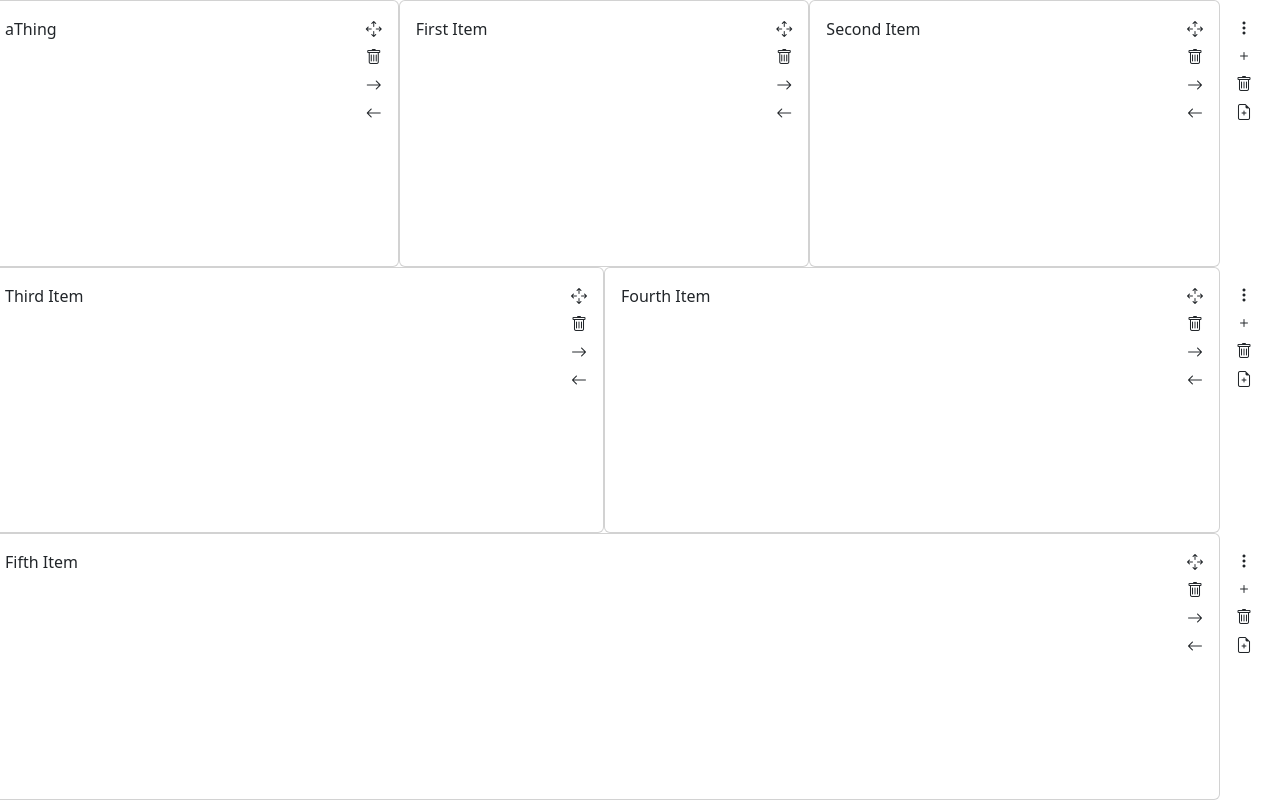
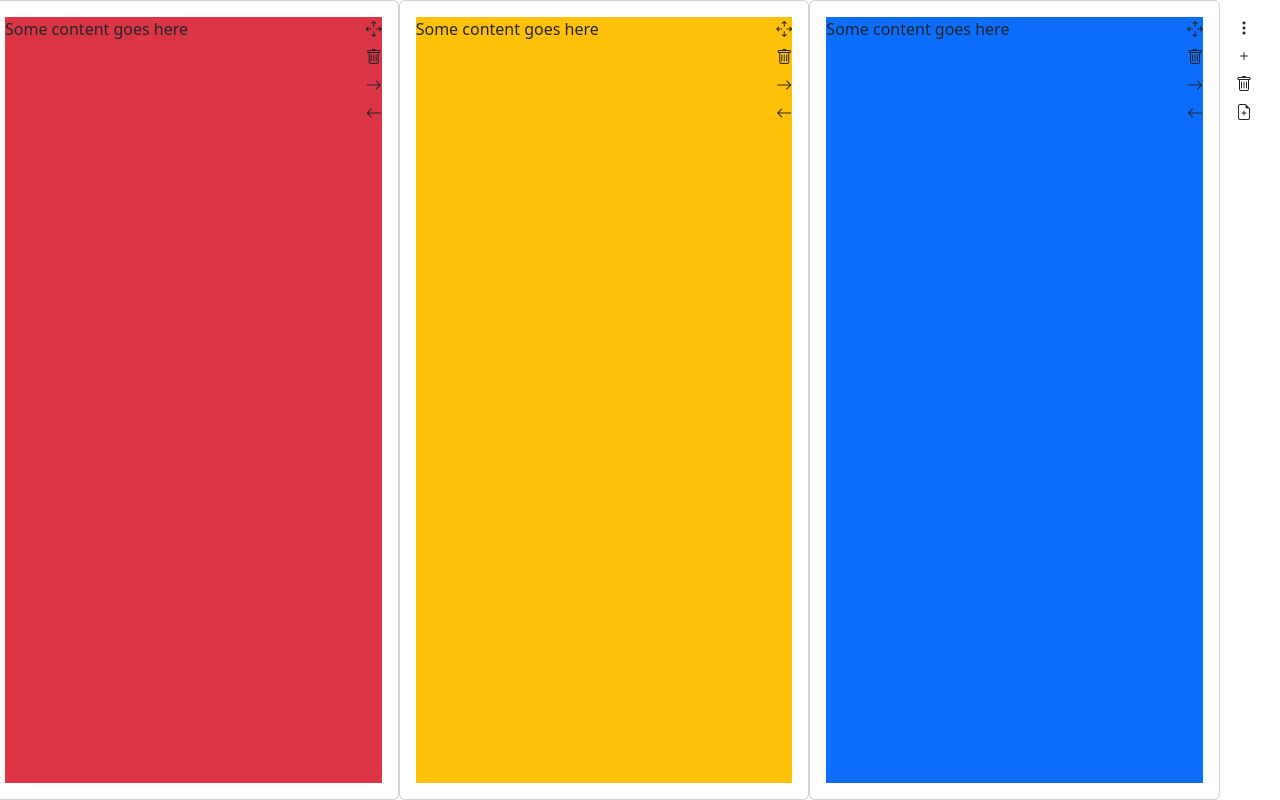
Before and after one commit to avocado-bytes/drag-drop-grid, an Angular app: page / in a window 1280 px wide. Built offline with nearby package versions, Linux system fonts and the light colour scheme.

Commit message:
feat: refactor grid to component with templates

```diff
--- a/src/app/app.component.html
+++ b/src/app/app.component.html
@@ -1,26 +1,19 @@
-<div class="d-flex flex-column h-100" cdkDropListGroup>
-  <ng-container *ngFor="let row of contentsMatrix; index as rowIndex">
-    <div appTileContainer #ctnr="appTileContainer" cdkDropList cdkDropListOrientation="horizontal" [cdkDropListData]="row" (cdkDropListDropped)="drop($event)" class="flex-grow-1 position-relative pe-5">
-      <ng-container *ngFor="let col of row">
-        <div #tile="appTile" class="card p-3" cdkDrag appTile>
-          <div>
-            {{ col }}
-          </div>
-          <div class="position-absolute top-0 end-0 p-3 d-flex flex-column gap-1" style="width: initial">
-            <i class="bi bi-arrows-move cursor-pointer" cdkDragHandle></i>
-            <i class="bi bi-trash cursor-pointer" (click)="removeItem(row, col)"></i>
-            <i class="bi bi-arrow-right cursor-pointer" (click)="makeLarger(row, col, tile)"></i>
-            <i class="bi bi-arrow-left cursor-pointer" (click)="makeSmaller(row, col, tile)"></i>
-            <i *ngIf="tile.width">W: {{ tile.width }} / 12</i>
-          </div>
-        </div>
-      </ng-container>
-      <div class="position-absolute top-0 end-0 p-3 d-flex flex-column gap-1" style="width: initial">
-        <i class="bi bi-three-dots-vertical  cursor-pointer"></i>
-        <i class="bi bi-plus  cursor-pointer" (click)="addItem(row)"></i>
-        <i class="bi bi-trash cursor-pointer" (click)="removeRow(rowIndex)"></i>
-        <i class="bi bi-file-earmark-plus  cursor-pointer" (click)="addRow()"></i>
-      </div>
+<app-grid>
+  <ng-template appGridItem="firstItem" appGridItemLabel="First Item">
+    <div class="bg-danger h-100">
+      Some content goes here
     </div>
-  </ng-container>
-</div>
+  </ng-template>
+
+  <ng-template appGridItem="secondItem" appGridItemLabel="Second Item">
+    <div class="bg-warning h-100">
+      Some content goes here
+    </div>
+  </ng-template>
+
+  <ng-template appGridItem="thirdItem" appGridItemLabel="Third Item">
+    <div class="bg-primary h-100">
+      Some content goes here
+    </div>
+  </ng-template>
+</app-grid>
--- a/src/app/app.component.ts
+++ b/src/app/app.component.ts
@@ -1,8 +1,4 @@
-import {CdkDrag, CdkDragDrop, CdkDropList, moveItemInArray, transferArrayItem} from '@angular/cdk/drag-drop';
-import { AfterViewInit, Component, QueryList, TemplateRef, ViewChild, ViewChildren, ViewContainerRef } from '@angular/core';
-import {first, firstValueFrom, skip} from 'rxjs';
-import {TileContainerDirective} from './directive/tile-container.directive';
-import {TileDirective} from './directive/tile.directive';
+import { Component } from '@angular/core';
 
 @Component({
   selector: 'app-root',
@@ -11,62 +7,4 @@ import {TileDirective} from './directive/tile.directive';
 })
 export class AppComponent {
   title = 'drag-drop';
-
-  contentsMatrix: string[][] = [['aThing', 'First Item', 'Second Item'], ['Third Item', 'Fourth Item'], ['Fifth Item']];
-
-  removeRow(index: number): void {
-    this.contentsMatrix.splice(index, 1);
-  }
-
-
-  addRow(): void {
-    this.contentsMatrix.push([]);
-  }
-
-  removeItem(target?: string[], item?: string): void {
-    if (item) {
-      const index = target?.indexOf(item) ?? -1;
-      target?.splice(index, 1);
-    }
-  }
-
-  makeLarger(items: string[], cell: string, tile: TileDirective): void {
-    if (tile.width) {
-      tile.width = Math.min(tile.width + 1, 12);
-    } else {
-      const baseDimension = Math.ceil(12 / Math.max(items.length, 0));
-      const updatedDimension = Math.min(baseDimension + 1, 12);
-      tile.width = updatedDimension;
-    }
-  }
-
-  makeSmaller(items: string[], cell: string, tile: TileDirective): void {
-    if (tile.width) {
-      tile.width = Math.max(tile.width - 1, 1);
-    } else {
-      const baseDimension = Math.ceil(12 / Math.max(items.length, 0));
-      const updatedDimension = Math.max(baseDimension - 1, 1);
-      tile.width = updatedDimension;
-    }
-  }
-
-  addItem(target?: string[]): void {
-    const contents = prompt('Item Contents?');
-    if (contents) {
-      target?.push(contents);
-    }
-  }
-
-  drop(event: CdkDragDrop<any>) {
-    if (event.previousContainer === event.container) {
-      moveItemInArray(event.container.data, event.previousIndex, event.currentIndex);
-    } else {
-      transferArrayItem(
-        event.previousContainer.data,
-        event.container.data,
-        event.previousIndex,
-        event.currentIndex,
-      );
-    }
-  }
 }
--- a/src/app/app.module.ts
+++ b/src/app/app.module.ts
@@ -11,6 +11,8 @@ import { TileDirective } from './directive/tile.directive';
 import { RedTileComponent } from './component/red-tile/red-tile.component';
 import { BlueTileComponent } from './component/blue-tile/blue-tile.component';
 import { PurpleTileComponent } from './component/purple-tile/purple-tile.component';
+import { GridComponent } from './component/grid/grid.component';
+import { GridItemDirective } from './directive/grid-item.directive';
 
 @NgModule({
   declarations: [
@@ -19,7 +21,9 @@ import { PurpleTileComponent } from './component/purple-tile/purple-tile.compone
     TileDirective,
     RedTileComponent,
     BlueTileComponent,
-    PurpleTileComponent
+    PurpleTileComponent,
+    GridComponent,
+    GridItemDirective
   ],
   imports: [
     BrowserModule,
--- /dev/null
+++ b/src/app/component/grid/grid.component.html
@@ -0,0 +1,26 @@
+<div class="d-flex flex-column h-100" cdkDropListGroup>
+  <ng-container *ngFor="let row of contentsMatrix; index as rowIndex">
+    <div appTileContainer #ctnr="appTileContainer" cdkDropList cdkDropListOrientation="horizontal" [cdkDropListData]="row" (cdkDropListDropped)="drop($event)" class="flex-grow-1 position-relative pe-5">
+      <ng-container *ngFor="let col of row">
+        <div #tile="appTile" class="card p-3" cdkDrag appTile>
+          <div class="h-100">
+            <ng-container *ngTemplateOutlet="col.view"></ng-container>
+          </div>
+          <div class="position-absolute top-0 end-0 p-3 d-flex flex-column gap-1" style="width: initial">
+            <i class="bi bi-arrows-move cursor-pointer" cdkDragHandle></i>
+            <i class="bi bi-trash cursor-pointer" (click)="removeItem(row, col.id)"></i>
+            <i class="bi bi-arrow-right cursor-pointer" (click)="makeLarger(row, tile)"></i>
+            <i class="bi bi-arrow-left cursor-pointer" (click)="makeSmaller(row, tile)"></i>
+            <i *ngIf="tile.width" (click)="resetSize(tile)">W: {{ tile.width }} / 12</i>
+          </div>
+        </div>
+      </ng-container>
+      <div class="position-absolute top-0 end-0 p-3 d-flex flex-column gap-1" style="width: initial">
+        <i class="bi bi-three-dots-vertical  cursor-pointer"></i>
+        <i class="bi bi-plus  cursor-pointer" (click)="addItem(row)"></i>
+        <i class="bi bi-trash cursor-pointer" (click)="removeRow(rowIndex)"></i>
+        <i class="bi bi-file-earmark-plus  cursor-pointer" (click)="addRow()"></i>
+      </div>
+    </div>
+  </ng-container>
+</div>
--- /dev/null
+++ b/src/app/component/grid/grid.component.ts
@@ -0,0 +1,91 @@
+import { CdkDragDrop, moveItemInArray, transferArrayItem } from '@angular/cdk/drag-drop';
+import { AfterViewInit, Component, ContentChildren, QueryList, TemplateRef } from '@angular/core';
+import { GridItemDirective } from 'src/app/directive/grid-item.directive';
+import { TileDirective } from 'src/app/directive/tile.directive';
+
+interface ContentsMatrixItem {
+  id: string;
+  label: string;
+  view: TemplateRef<any>;
+}
+
+@Component({
+  selector: 'app-grid',
+  templateUrl: './grid.component.html',
+  styleUrls: ['./grid.component.scss']
+})
+export class GridComponent implements AfterViewInit {
+  @ContentChildren(GridItemDirective, { read: GridItemDirective })
+  items!: QueryList<GridItemDirective>;
+
+  contentsMatrix: ContentsMatrixItem[][] = [];
+
+  removeRow(index: number): void {
+    this.contentsMatrix.splice(index, 1);
+  }
+
+  addRow(): void {
+    this.contentsMatrix.push([]);
+  }
+
+  removeItem(target?: ContentsMatrixItem[], item?: string): void {
+    const itemInstance = target?.find(it => it.id === item);
+    if (itemInstance) {
+      const index = target?.indexOf(itemInstance) ?? -1;
+      target?.splice(index, 1);
+    }
+  }
+
+  resetSize(tile: TileDirective): void {
+    tile.width = undefined;
+  }
+
+  makeLarger(items: ContentsMatrixItem[], tile: TileDirective): void {
+    if (tile.width) {
+      tile.width = Math.min(tile.width + 1, 12);
+    } else {
+      const baseDimension = Math.ceil(12 / Math.max(items.length, 0));
+      const updatedDimension = Math.min(baseDimension + 1, 12);
+      tile.width = updatedDimension;
+    }
+  }
+
+  makeSmaller(items: ContentsMatrixItem[], tile: TileDirective): void {
+    if (tile.width) {
+      tile.width = Math.max(tile.width - 1, 1);
+    } else {
+      const baseDimension = Math.ceil(12 / Math.max(items.length, 0));
+      const updatedDimension = Math.max(baseDimension - 1, 1);
+      tile.width = updatedDimension;
+    }
+  }
+
+  addItem(target?: ContentsMatrixItem[]): void {
+    const contents = prompt('Item Contents?');
+    if (contents) {
+      // target?.push(contents);
+    }
+  }
+
+  drop(event: CdkDragDrop<any>) {
+    if (event.previousContainer === event.container) {
+      moveItemInArray(event.container.data, event.previousIndex, event.currentIndex);
+    } else {
+      transferArrayItem(
+        event.previousContainer.data,
+        event.container.data,
+        event.previousIndex,
+        event.currentIndex,
+      );
+    }
+  }
+
+  ngAfterViewInit(): void {
+    console.log('grid items', this.items);
+    const items: ContentsMatrixItem[] = this.items.toArray().map(it => {
+      return { id: it.appGridItem ?? '', label: it.label ?? '', view: it.templateRef };
+    });
+
+    this.contentsMatrix.push(items);
+  }
+}
--- /dev/null
+++ b/src/app/directive/grid-item.directive.ts
@@ -0,0 +1,15 @@
+import { Directive, Input, TemplateRef } from '@angular/core';
+
+@Directive({
+  selector: '[appGridItem]'
+})
+export class GridItemDirective {
+  @Input()
+  public appGridItem?: string;
+
+  @Input('appGridItemLabel')
+  public label?: string;
+
+  constructor(public templateRef: TemplateRef<GridItemDirective>) {
+  }
+}
```
Also changed, not shown: src/app/component/grid/grid.component.scss (added), 2 other files (tests, documents, lock files or other folders).
